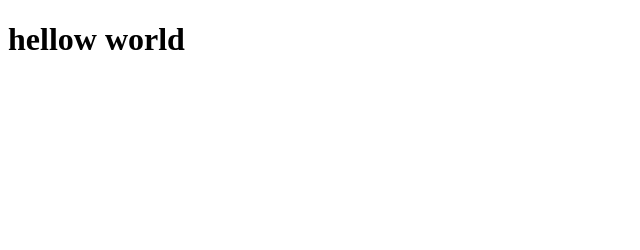
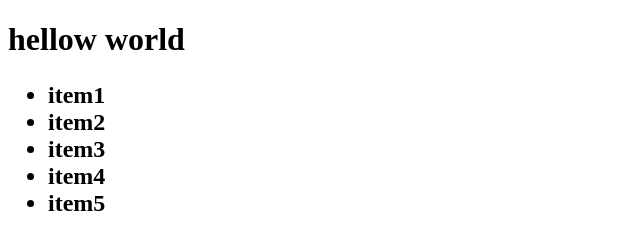
Before and after one commit to adilmayat/Projects2017, a plain HTML site: page index.html in a window 1280 px wide. Shown: the whole page, without its empty margins (0-640 px from the left). Drawn offline with Linux system fonts and the light colour scheme.

Commit message:
added h2 markup with lists

```diff
--- a/index.html
+++ b/index.html
@@ -8,5 +8,14 @@
 </head>
 <body>
   <h1>hellow world</h1>
+  <h2>
+    <ul>
+      <li>item1</li>
+      <li>item2</li>
+      <li>item3</li>
+      <li>item4</li>
+      <li>item5</li>
+    </ul>
+  </h2>
 </body>
 </html>
```
